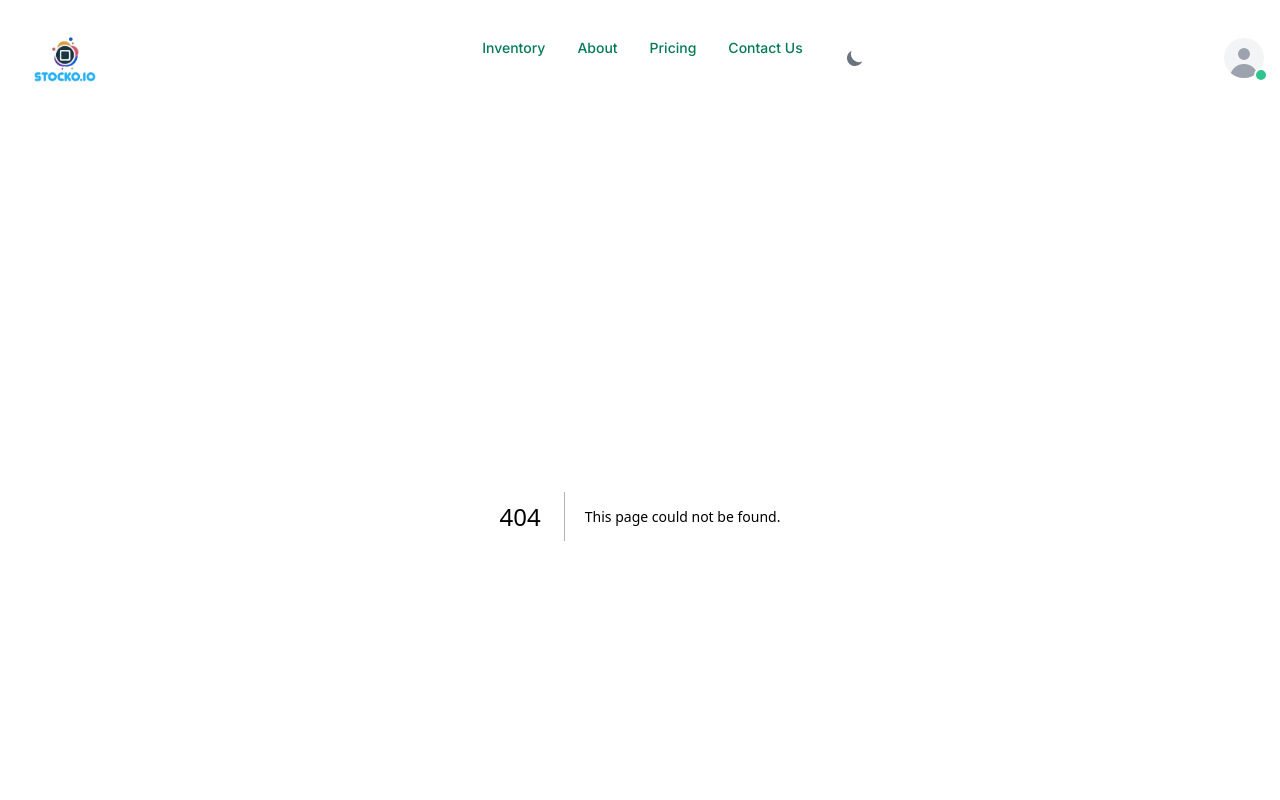
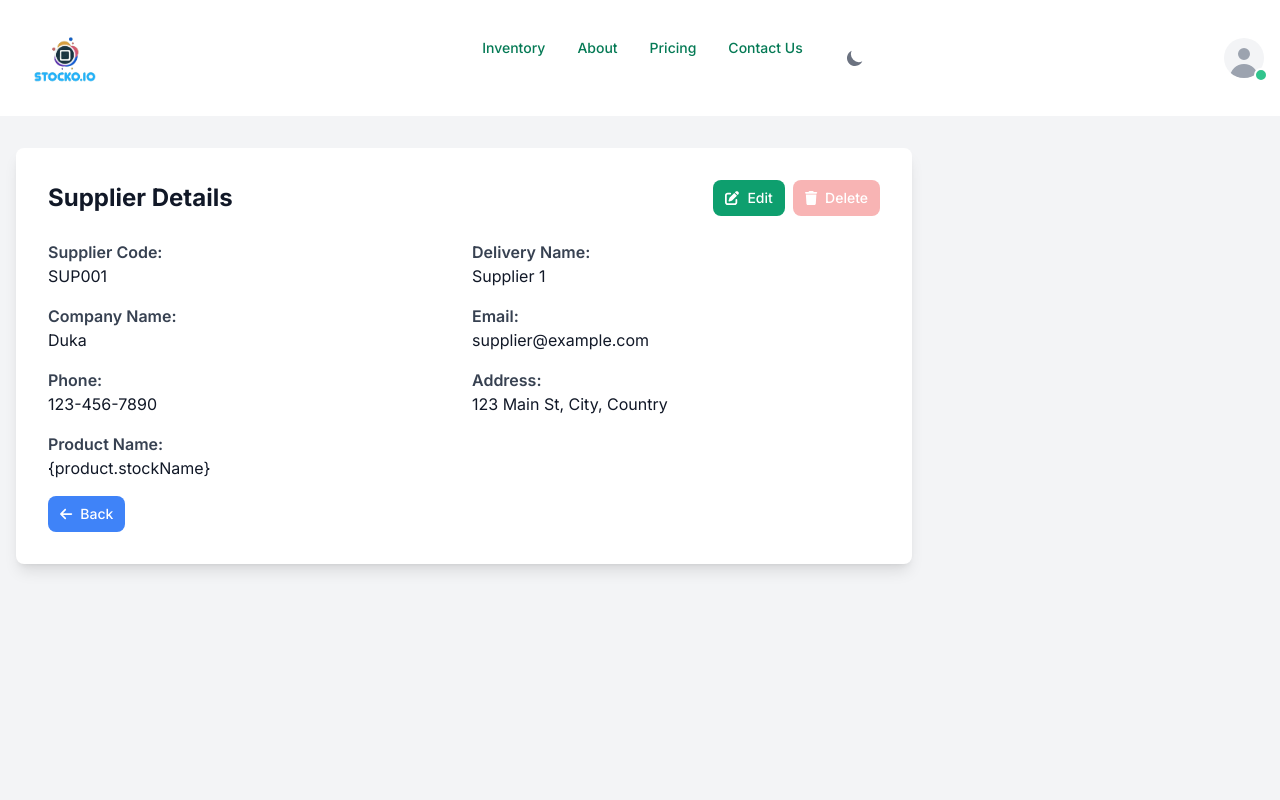
Before and after one commit to Muthomi254/stock.o_fend, a Next.js app: page /Inventory/SingleSupplier in a window 1280 px wide. Before the commit this address had no page. Shown: the top 800 px of the page. Built offline with nearby package versions, Linux system fonts and the light colour scheme.

Commit message:
(ft):Creating supplier detais page

```diff
--- /dev/null
+++ b/src/app/(pages)/(display)/Inventory/SingleSupplier/page.jsx
@@ -0,0 +1,181 @@
+'use client';
+
+import React, { useState } from 'react';
+import { useRouter } from 'next/navigation';
+import { FontAwesomeIcon } from '@fortawesome/react-fontawesome';
+import {
+  faArrowLeft,
+  faEdit,
+  faTrash,
+  faTimes,
+} from '@fortawesome/free-solid-svg-icons';
+import SupplierForm from '../../../../(components)/Forms/SupplierForm'; // Adjust the path accordingly
+import toast from 'react-hot-toast';
+import { confirmAlert } from 'react-confirm-alert';
+import 'react-confirm-alert/src/react-confirm-alert.css';
+
+export default function SupplierDetails() {
+  const router = useRouter();
+  const [showSupplierForm, setShowSupplierForm] = useState(false);
+
+  // Sample data for display purposes
+   const supplier = {
+     supplierCode: 'SUP001', // Added supplierCode
+     name: 'Supplier 1',
+     companyName: 'Duka',
+     email: 'supplier@example.com',
+     phone: '123-456-7890',
+     address: '123 Main St, City, Country',
+     stockName: '{product.stockName}',
+   };
+
+
+  const handleBack = () => {
+    router.back();
+  };
+
+  const handleEditSupplier = () => {
+    setShowSupplierForm(!showSupplierForm);
+  };
+
+  const handleDeleteSupplier = () => {
+    confirmAlert({
+      title: 'Confirm to delete',
+      message: 'Are you sure you want to delete this supplier?',
+      buttons: [
+        {
+          label: 'Yes',
+          onClick: () => {
+            // Simulate deletion process
+            toast.promise(
+              new Promise((resolve, reject) => {
+                setTimeout(() => {
+                  // Assume deletion is successful
+                  resolve();
+                }, 1000);
+              }),
+              {
+                loading: 'Deleting...',
+                success: 'Supplier deleted successfully!',
+                error: 'Error deleting supplier. Please try again.',
+              }
+            );
+          },
+        },
+        {
+          label: 'No',
+        },
+      ],
+    });
+  };
+
+  return (
+    <div className="bg-gray-100 dark:bg-gray-900 min-h-screen">
+      <div className="container mx-auto px-4 py-8 flex">
+        <div className="w-full max-w-4xl bg-white dark:bg-gray-800 rounded-lg shadow-lg p-8 flex flex-col justify-center">
+          <div className="flex items-center justify-between mb-6">
+            <h2 className="text-2xl font-bold text-gray-900 dark:text-white">
+              Supplier Details
+            </h2>
+            <div className="flex space-x-2">
+              <button
+                onClick={handleEditSupplier}
+                className={`flex items-center text-white ${
+                  showSupplierForm
+                    ? 'bg-red-500 hover:bg-red-700 dark:bg-red-800 hover:animate-pulse animate-bounce'
+                    : 'bg-green-500 hover:bg-green-600 dark:bg-green-600 dark:hover:bg-green-700'
+                } flex items-center text-white focus:ring-4 focus:outline-none focus:ring-green-300 font-medium rounded-lg text-sm px-3 py-2 dark:focus:ring-green-800`}
+              >
+                <FontAwesomeIcon
+                  icon={showSupplierForm ? faTimes : faEdit} // Change icon based on showSupplierForm state
+                  className="mr-2"
+                />
+                {showSupplierForm ? 'Close' : 'Edit'}
+              </button>
+              <button
+                onClick={handleDeleteSupplier}
+                className="flex items-center text-white bg-red-300 hover:bg-red-600 focus:ring-4 focus:outline-none focus:ring-red-300 font-medium rounded-lg text-sm px-3 py-2 dark:bg-red-300 dark:hover:bg-red-800 dark:focus:ring-red-800"
+              >
+                <FontAwesomeIcon icon={faTrash} className="mr-2" />
+                Delete
+              </button>
+            </div>
+          </div>
+          <div className="grid grid-cols-1 md:grid-cols-2 gap-4">
+            <div className="flex flex-col">
+              <span className="font-semibold text-gray-700 dark:text-gray-400">
+                Supplier Code: {/* Add Supplier Code */}
+              </span>
+              <span className="text-gray-900 dark:text-white">
+                {supplier.supplierCode}
+              </span>
+            </div>
+            <div className="flex flex-col">
+              <span className="font-semibold text-gray-700 dark:text-gray-400">
+                Delivery Name:
+              </span>
+              <span className="text-gray-900 dark:text-white">
+                {supplier.name}
+              </span>
+            </div>
+            <div className="flex flex-col">
+              <span className="font-semibold text-gray-700 dark:text-gray-400">
+                Company Name:
+              </span>
+              <span className="text-gray-900 dark:text-white">
+                {supplier.companyName}
+              </span>
+            </div>
+            <div className="flex flex-col">
+              <span className="font-semibold text-gray-700 dark:text-gray-400">
+                Email:
+              </span>
+              <span className="text-gray-900 dark:text-white">
+                {supplier.email}
+              </span>
+            </div>
+            <div className="flex flex-col">
+              <span className="font-semibold text-gray-700 dark:text-gray-400">
+                Phone:
+              </span>
+              <span className="text-gray-900 dark:text-white">
+                {supplier.phone}
+              </span>
+            </div>
+            <div className="flex flex-col">
+              <span className="font-semibold text-gray-700 dark:text-gray-400">
+                Address:
+              </span>
+              <span className="text-gray-900 dark:text-white">
+                {supplier.address}
+              </span>
+            </div>
+            <div className="flex flex-col">
+              <span className="font-semibold text-gray-700 dark:text-gray-400">
+                Product Name:
+              </span>
+              <span className="text-gray-900 dark:text-white">
+                {supplier.stockName}
+              </span>
+            </div>
+          </div>
+          <div className="mt-4">
+            <button
+              onClick={handleBack}
+              className="flex items-center text-white bg-blue-500 hover:bg-blue-600 focus:ring-4 focus:outline-none focus:ring-blue-300 font-medium rounded-lg text-sm px-3 py-2 dark:bg-blue-600 dark:hover:bg-blue-700 dark:focus:ring-blue-800"
+            >
+              <FontAwesomeIcon icon={faArrowLeft} className="mr-2" />
+              Back
+            </button>
+          </div>
+        </div>
+        {/* Display SupplierForm to the right side when showSupplierForm is true */}
+        {showSupplierForm && (
+          <div className="w-full max-w-sm ml-8  bg-transparent">
+            <SupplierForm />
+          </div>
+        )}
+      </div>
+    </div>
+  );
+}
```
